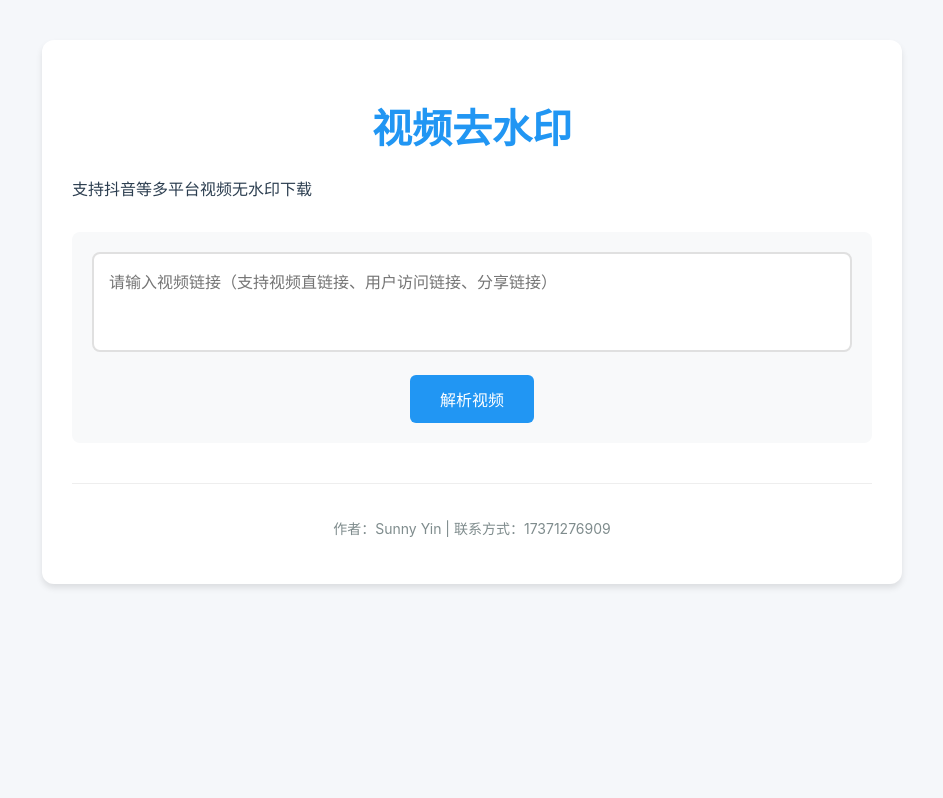
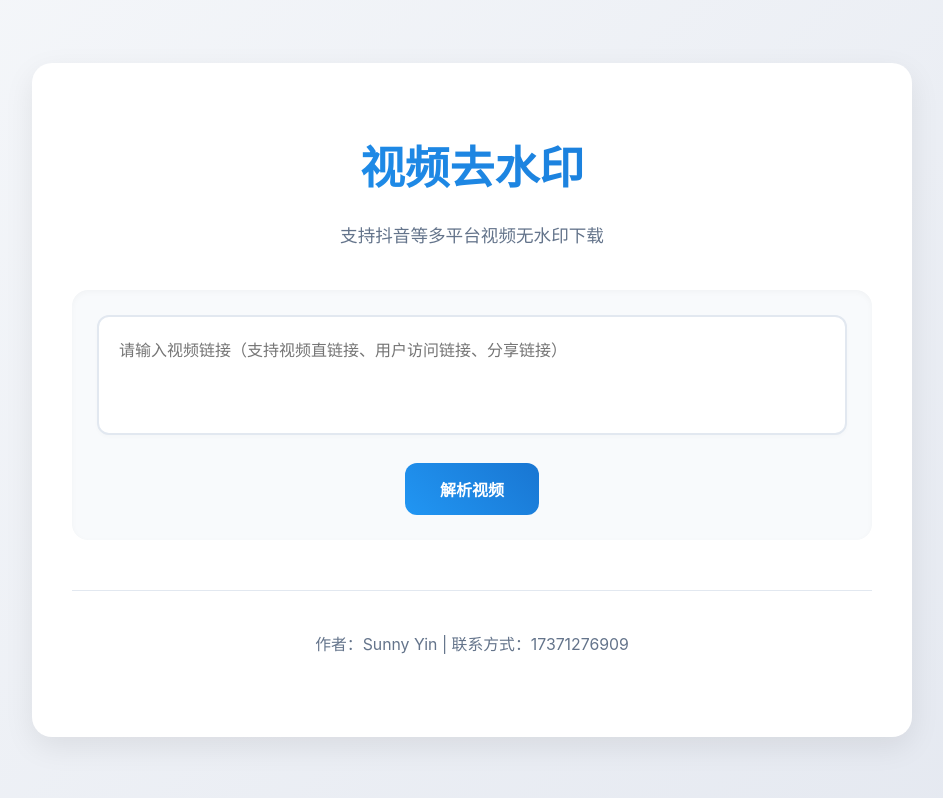
Before and after one commit to Suuny0602/DouyinVideoDowen, a website: page public/index.html in a window 1280 px wide. Shown: the whole page, without its empty margins (168-1111 px from the left). Drawn offline with Linux system fonts and the light colour scheme.

Commit message:
Improve UI: Center content and enhance visual design

```diff
--- a/public/css/style.css
+++ b/public/css/style.css
@@ -2,69 +2,81 @@
 body {
     margin: 0;
     padding: 0;
+    min-height: 100vh;
+    display: flex;
+    justify-content: center;
+    align-items: center;
     font-family: -apple-system, BlinkMacSystemFont, 'Segoe UI', Roboto, 'Helvetica Neue', Arial, sans-serif;
-    background-color: #f5f7fa;
+    background: linear-gradient(135deg, #f5f7fa 0%, #e4e8f0 100%);
     color: #2c3e50;
     line-height: 1.6;
 }
 
 .container {
+    width: 100%;
     max-width: 800px;
-    margin: 40px auto;
-    padding: 30px;
+    margin: 20px;
+    padding: 40px;
     background: white;
-    border-radius: 12px;
-    box-shadow: 0 4px 6px rgba(0, 0, 0, 0.1);
+    border-radius: 20px;
+    box-shadow: 0 10px 30px rgba(0, 0, 0, 0.08);
 }
 
 /* 标题样式 */
 h1 {
     text-align: center;
-    color: #2196F3;
-    font-size: 2.5em;
-    margin-bottom: 10px;
-    font-weight: 600;
+    background: linear-gradient(45deg, #2196F3, #1976D2);
+    -webkit-background-clip: text;
+    -webkit-text-fill-color: transparent;
+    font-size: 2.8em;
+    margin-bottom: 15px;
+    font-weight: 700;
 }
 
-.subtitle {
+p {
     text-align: center;
-    color: #7f8c8d;
-    margin-bottom: 30px;
+    color: #64748b;
+    font-size: 1.1em;
+    margin-bottom: 40px;
 }
 
 /* 输入区域 */
 .input-area {
     margin: 30px 0;
-    background: #f8f9fa;
-    padding: 20px;
-    border-radius: 8px;
+    background: #f8fafc;
+    padding: 25px;
+    border-radius: 16px;
+    box-shadow: inset 0 2px 6px rgba(0, 0, 0, 0.03);
 }
 
 textarea {
     width: 100%;
-    height: 100px;
-    padding: 15px;
-    border: 2px solid #e0e0e0;
-    border-radius: 8px;
+    height: 120px;
+    padding: 20px;
+    border: 2px solid #e2e8f0;
+    border-radius: 12px;
     font-size: 16px;
     resize: none;
-    transition: border-color 0.3s ease;
-    margin-bottom: 15px;
+    transition: all 0.3s ease;
+    margin-bottom: 20px;
     box-sizing: border-box;
+    box-shadow: 0 2px 4px rgba(0, 0, 0, 0.02);
 }
 
 textarea:focus {
     outline: none;
     border-color: #2196F3;
+    box-shadow: 0 0 0 4px rgba(33, 150, 243, 0.1);
 }
 
 button {
-    background-color: #2196F3;
+    background: linear-gradient(45deg, #2196F3, #1976D2);
     color: white;
     border: none;
-    padding: 12px 30px;
-    border-radius: 6px;
+    padding: 14px 35px;
+    border-radius: 12px;
     font-size: 16px;
+    font-weight: 600;
     cursor: pointer;
     transition: all 0.3s ease;
     display: block;
@@ -72,31 +84,33 @@ button {
 }
 
 button:hover {
-    background-color: #1976D2;
     transform: translateY(-2px);
-    box-shadow: 0 4px 8px rgba(33, 150, 243, 0.3);
+    box-shadow: 0 8px 20px rgba(33, 150, 243, 0.3);
 }
 
 /* 预览区域 */
 #previewArea {
-    margin-top: 30px;
-    padding: 20px;
-    background: #f8f9fa;
-    border-radius: 8px;
+    margin-top: 40px;
+    padding: 25px;
+    background: #f8fafc;
+    border-radius: 16px;
+    box-shadow: inset 0 2px 6px rgba(0, 0, 0, 0.03);
 }
 
 #previewArea h2 {
-    color: #2c3e50;
+    color: #1e293b;
     text-align: center;
-    margin-bottom: 20px;
-    font-weight: 500;
+    margin-bottom: 25px;
+    font-weight: 600;
+    font-size: 1.5em;
 }
 
 .video-container {
     background: #000;
-    border-radius: 8px;
+    border-radius: 12px;
     overflow: hidden;
-    margin-bottom: 20px;
+    margin-bottom: 25px;
+    box-shadow: 0 4px 12px rgba(0, 0, 0, 0.1);
 }
 
 video {
@@ -110,44 +124,46 @@ video {
     gap: 15px;
     justify-content: center;
     align-items: center;
-    margin-top: 20px;
+    margin-top: 25px;
 }
 
 select {
-    padding: 10px 15px;
-    border: 2px solid #e0e0e0;
-    border-radius: 6px;
+    padding: 12px 20px;
+    border: 2px solid #e2e8f0;
+    border-radius: 12px;
     font-size: 16px;
-    color: #2c3e50;
+    color: #1e293b;
     background: white;
     cursor: pointer;
-    transition: border-color 0.3s ease;
+    transition: all 0.3s ease;
+    box-shadow: 0 2px 4px rgba(0, 0, 0, 0.02);
 }
 
 select:focus {
     outline: none;
     border-color: #2196F3;
+    box-shadow: 0 0 0 4px rgba(33, 150, 243, 0.1);
 }
 
 /* 底部信息 */
 footer {
     text-align: center;
-    margin-top: 40px;
-    padding-top: 20px;
-    border-top: 1px solid #eee;
-    color: #7f8c8d;
-    font-size: 14px;
+    margin-top: 50px;
+    padding-top: 25px;
+    border-top: 1px solid #e2e8f0;
+    color: #64748b;
+    font-size: 0.9em;
 }
 
 /* 响应式设计 */
 @media (max-width: 768px) {
     .container {
         margin: 20px;
-        padding: 20px;
+        padding: 25px;
     }
 
     h1 {
-        font-size: 2em;
+        font-size: 2.2em;
     }
 
     button {
```
